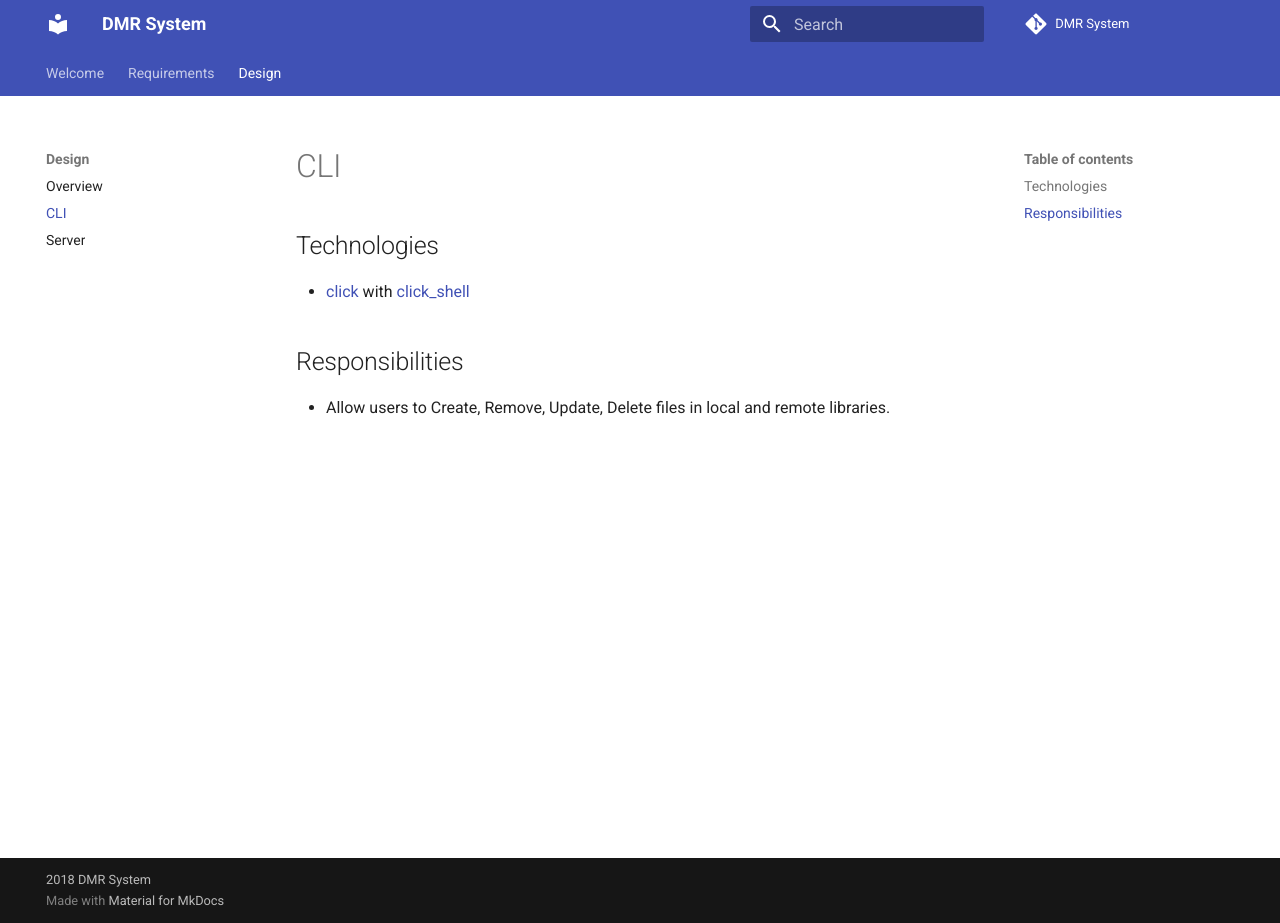
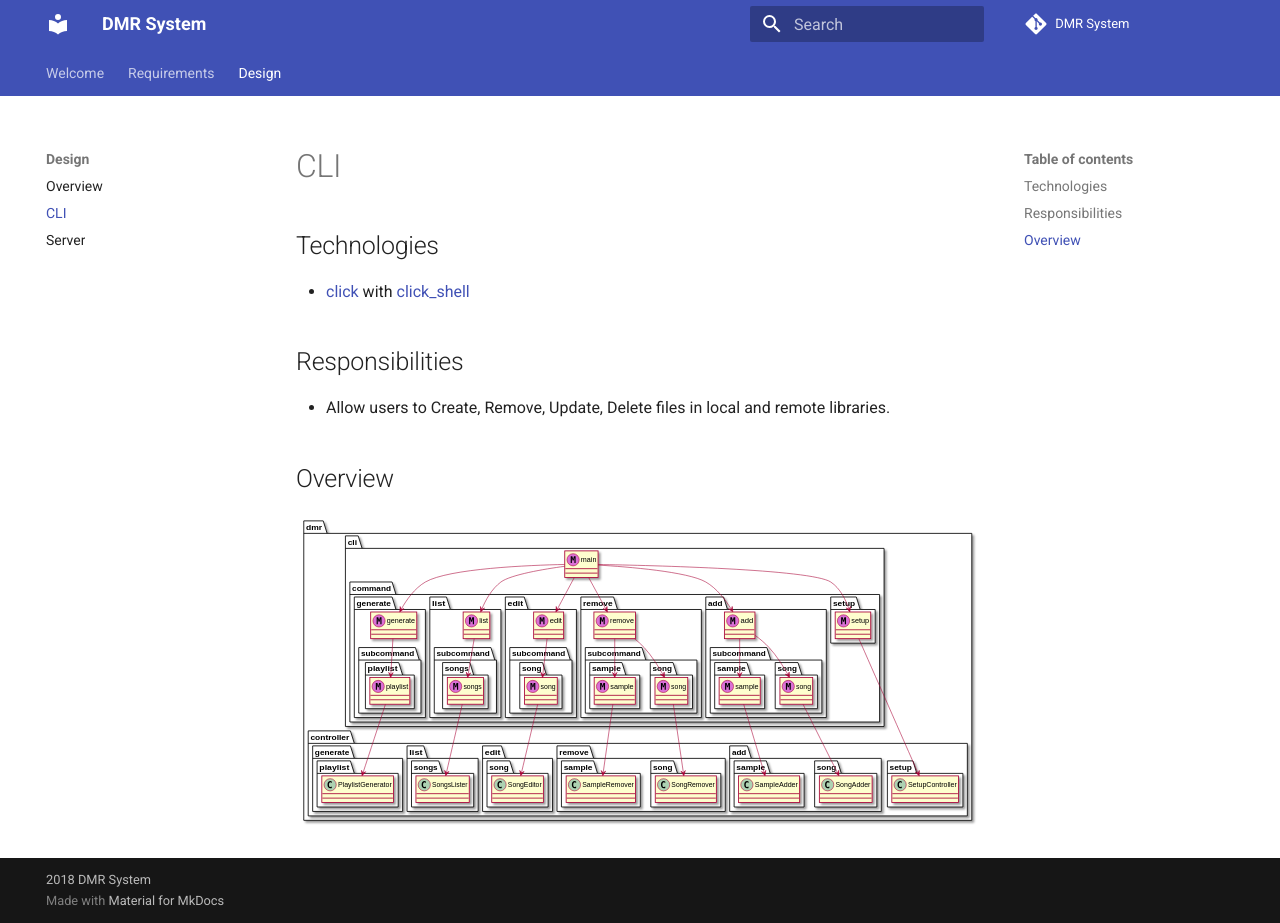
Before and after one commit to DMRSystem/documentation, an MkDocs documentation site: the page built from docs/design/cli.md, in a window 1280 px wide and 923 px high. Built offline with MkDocs 1.6.1 and Material for MkDocs 9.7.7, drawn with Linux system fonts in a browser that asks for light colours.

Commit message:
updated client design

```diff
--- a/docs/design/cli.md
+++ b/docs/design/cli.md
@@ -7,3 +7,7 @@
 ## Responsibilities
 
 * Allow users to Create, Remove, Update, Delete files in local and remote libraries.
+
+## Overview
+
+![overview.svg](uml/images/overview.svg)
```
Also changed, not shown: docs/design/index.md (+1 -0 lines), docs/design/uml/images/overview.svg (added), 1 other file.
